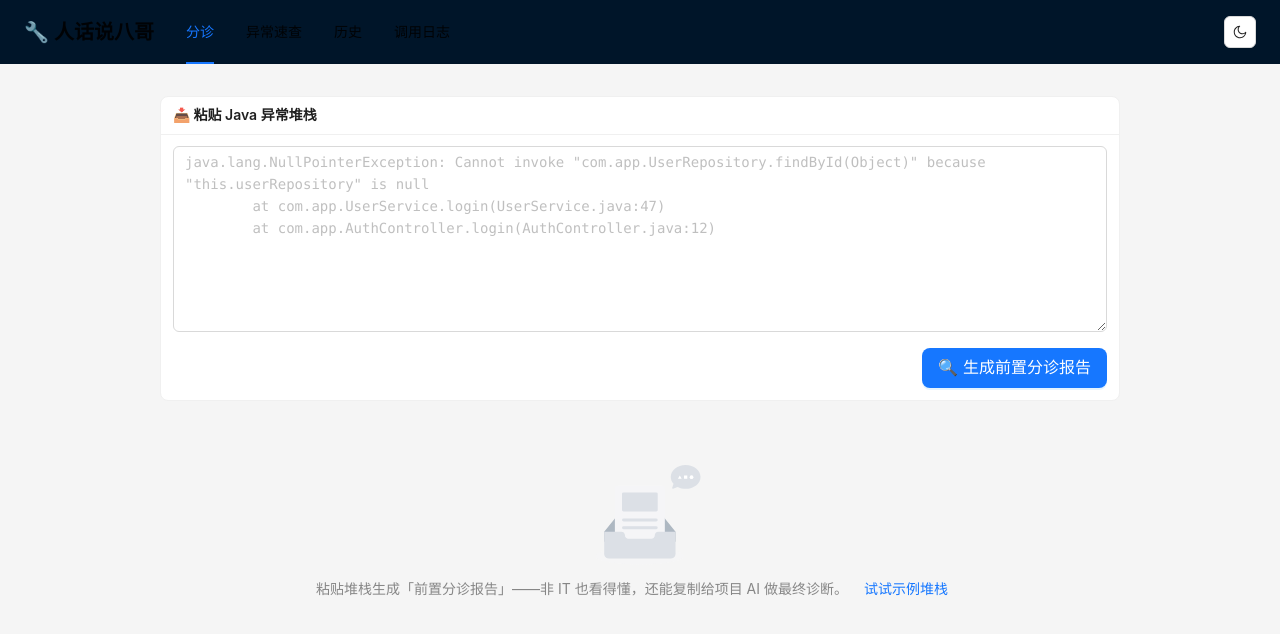
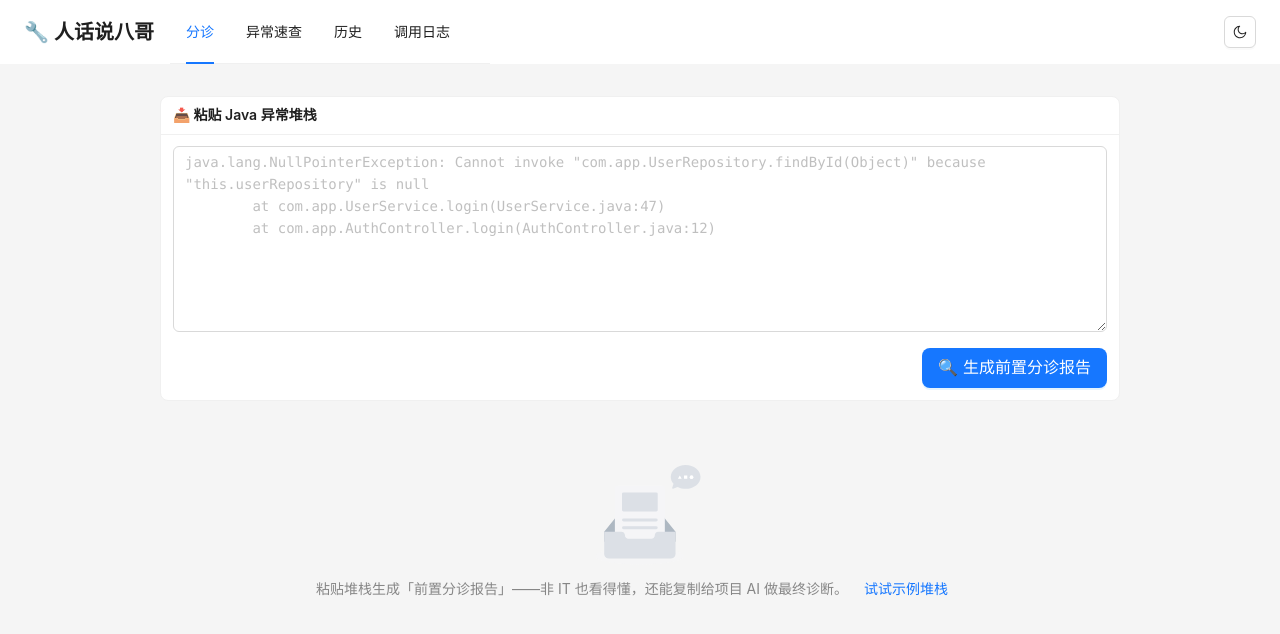
Before and after one commit to Shuijiao926/code-error-explainer, a React (Vite) app in the folder frontend/: page / in a window 1280 px wide. Shown: the top 634 px of the page. Built offline with nearby package versions, Linux system fonts and the light colour scheme.

Commit message:
fix(frontend): V1.4 Header 主题适配 + 导航可点

```diff
--- a/frontend/src/App.tsx
+++ b/frontend/src/App.tsx
@@ -1,5 +1,5 @@
 import { useMemo, useState } from 'react'
-import { Route, Routes, useLocation } from 'react-router-dom'
+import { Route, Routes, useLocation, useNavigate } from 'react-router-dom'
 import { App as AntdApp, ConfigProvider, Layout, Menu, Space, Typography, theme as antdTheme } from 'antd'
 import zhCN from 'antd/locale/zh_CN'
 import Home from './pages/Home'
@@ -20,6 +20,7 @@ const NAV_ITEMS = [
 export default function App() {
   const [darkMode, setDarkMode] = useState<boolean>(() => localStorage.getItem('cee-theme') === 'dark')
   const location = useLocation()
+  const navigate = useNavigate()
 
   const themeConfig = useMemo(
     () => ({
@@ -37,6 +38,10 @@ export default function App() {
 
   const selectedKey = NAV_ITEMS.find((i) => location.pathname === i.key)?.key ?? '/'
 
+  // Header 背景/文字颜色跟随主题（antd Header 默认深底不随算法变，需手动适配）
+  const headerBg = darkMode ? '#141414' : '#fff'
+  const headerColor = darkMode ? 'rgba(255, 255, 255, 0.85)' : 'rgba(0, 0, 0, 0.88)'
+
   return (
     <ConfigProvider locale={zhCN} theme={themeConfig}>
       <AntdApp>
@@ -47,6 +52,8 @@ export default function App() {
               alignItems: 'center',
               justifyContent: 'space-between',
               paddingInline: 24,
+              background: headerBg,
+              color: headerColor,
             }}
           >
             <Space size="middle">
@@ -57,6 +64,7 @@ export default function App() {
                 mode="horizontal"
                 selectedKeys={[selectedKey]}
                 items={NAV_ITEMS}
+                onClick={({ key }) => navigate(key)}
                 style={{ background: 'transparent', minWidth: 320 }}
               />
             </Space>
```
